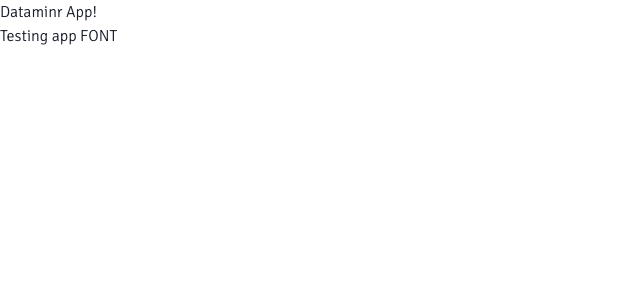
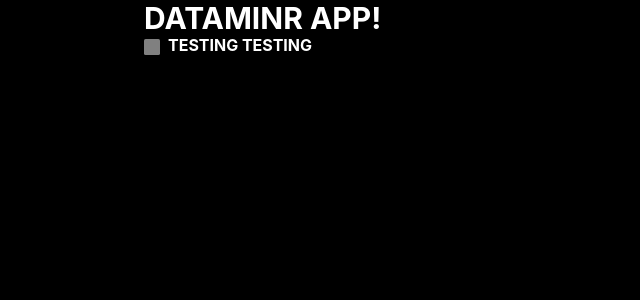
Before and after one commit to edoher/dataminr, a React (Create React App) app: page / in a window 1280 px wide. Shown: the top 300 px of the page, without its empty margins (0-640 px from the left). Built offline with nearby package versions, Linux system fonts and the light colour scheme.

Commit message:
Initial component setup

```diff
--- a/src/App.css
+++ b/src/App.css
@@ -1,5 +1,9 @@
-@import url("https://fonts.googleapis.com/css2?family=Signika:wght@300&display=swap");
+@import url("https://fonts.googleapis.com/css2?family=Signika&display=swap");
 
 .App {
   font-family: "Signika", sans-serif;
+  background: black;
+  color: white;
+  min-height: 100vh;
+  text-transform: uppercase;
 }
--- a/src/App.tsx
+++ b/src/App.tsx
@@ -1,13 +1,22 @@
+import { Container, Heading } from "@chakra-ui/react";
 import React from "react";
 import "./App.css";
+import Toggle from "./components/toggle/Toggle";
 
 function App() {
   return (
     <div className="App">
-      <header className="App-header">
-        <h1>Dataminr App!</h1>
-      </header>
-      <section>Testing app FONT</section>
+      <Container maxW="container.lg">
+        <header>
+          <Heading as={"h1"} size="lg">
+            <span className="toggle-header"></span>
+            Dataminr App!
+          </Heading>
+        </header>
+        <section>
+          <Toggle title="testing testing" />
+        </section>
+      </Container>
     </div>
   );
 }
--- /dev/null
+++ b/src/components/toggle/Toggle.tsx
@@ -0,0 +1,34 @@
+import { Box, Heading } from "@chakra-ui/react";
+import React from "react";
+import styled from "@emotion/styled";
+
+const Square = styled("span")`
+  display: inline-block;
+  background: gray;
+  margin-right: 0.5em;
+  width: 1em;
+  height: 1em;
+  border-radius: 10%;
+  vertical-align: text-bottom;
+`;
+
+type ToggleProps = {
+  title: string;
+  children?: JSX.Element[];
+};
+
+function Toggle({ title, children }: ToggleProps) {
+  const titleAs = children ? "h2" : "h3";
+  return (
+    <Box>
+      <header className="App-header">
+        <Heading as={titleAs} size="sm">
+          <Square />
+          {title}
+        </Heading>
+      </header>
+    </Box>
+  );
+}
+
+export default Toggle;
```
